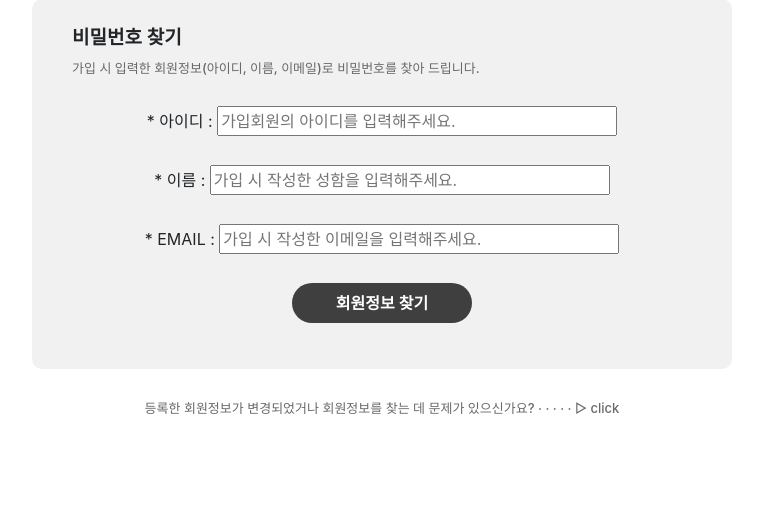
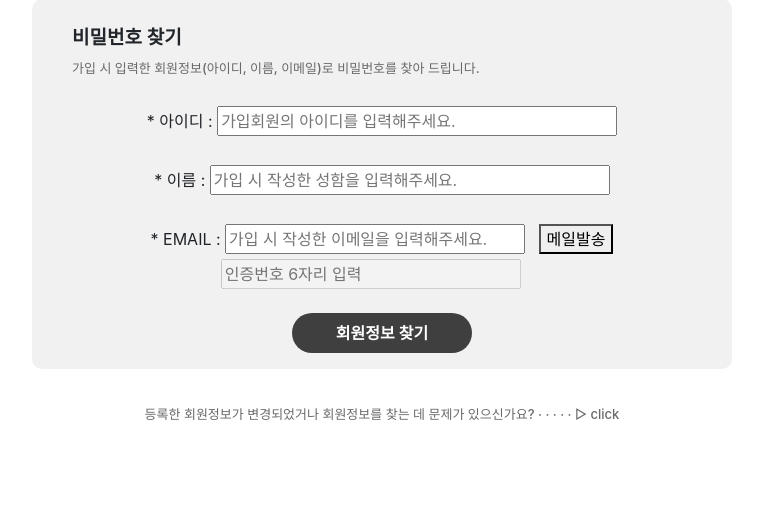
Before and after one commit to hwkim51/Catchmind, a Java web app: page /findPwdPage.me in a window 1280 px wide. Shown: the part 241-770 px from the top of the page, without its empty margins (258-1021 px from the left). Run offline with Spring Boot 4, a stand-in JSP engine, Linux system fonts and the light colour scheme; the project's own start-up code is not run, and a stand-in starts its controllers and pages; some of the project's set-up classes (security, data sources, template engines, error pages and the like) are left out, and stand-ins take their place; some libraries are stand-ins or nearby versions.

Commit message:
'문제가 있으신가요.. ?' 1:1 문의로 이동하는 매핑 추가(수빈)
'문제가 있으신가요.. ?' 1:1 문의로 이동하는 매핑 추가(수빈)

```diff
--- a/Catchmind/src/main/webapp/WEB-INF/views/member/findId.jsp
+++ b/Catchmind/src/main/webapp/WEB-INF/views/member/findId.jsp
@@ -75,7 +75,7 @@
             <input type="email" id="email" name="email" placeholder="가입 시 작성한 이메일 입력해주세요." required><br><br><br>
 
             <input type="submit" id="btn-find" class="btn-terms" value=" 회원정보 찾기 ">
-            <br><br><br><br><a href="1:1문의매핑" class="info_font" id="inquiry">등록한 회원정보가 변경되었거나 회원정보를 찾는 데 문제가 있으신가요? · · · · · ▷ click </a>
+            <br><br><br><br><a href="enrollForm.in" class="info_font" id="inquiry">등록한 회원정보가 변경되었거나 회원정보를 찾는 데 문제가 있으신가요? · · · · · ▷ click </a>
         </div>
     </form>
 
--- a/Catchmind/src/main/webapp/WEB-INF/views/member/findPwd.jsp
+++ b/Catchmind/src/main/webapp/WEB-INF/views/member/findPwd.jsp
@@ -77,10 +77,12 @@
             <input type="text" id="userName" name="userName" placeholder="가입 시 작성한 성함을 입력해주세요." required><br><br>
 
             <label for="email">* EMAIL : </label>
-            <input type="email" id="email" name="email" placeholder="가입 시 작성한 이메일을 입력해주세요." required><br><br>
+            <input type="email" id="email" name="email" style="width:300px;" placeholder="가입 시 작성한 이메일을 입력해주세요." required> &nbsp;
+            <button type="button" id="clickButton" onclick="getCertificationNum();">메일발송</button><br>
+            <input type="text" name="loginNumber" id="loginNumber" style="width:300px;" disabled placeholder="인증번호 6자리 입력" size="25"> &nbsp;&nbsp;&nbsp;&nbsp; <br><br>
 
             <input type="submit" id="btn-find" class="btn-terms" value=" 회원정보 찾기 ">
-            <br><br><br><br><a href="1:1문의매핑" class="info_font" id="inquiry">등록한 회원정보가 변경되었거나 회원정보를 찾는 데 문제가 있으신가요? · · · · · ▷ click </a>
+            <br><br><br><a href="enrollForm.in" class="info_font" id="inquiry">등록한 회원정보가 변경되었거나 회원정보를 찾는 데 문제가 있으신가요? · · · · · ▷ click </a>
 
         </div>
     </form>
@@ -88,5 +90,41 @@
     <%-- footer 영역 --%>
     <jsp:include page="../common/footer.jsp"/>
 
+    <script>
+        var otp;
+        function getCertificationNum() {
+            alert("인증번호가 발송되었습니다.");
+            var email = $("#email").val();
+            $("#loginNumber").removeAttr("disabled");
+
+            $.ajax({
+                url : "sendEmail.me",
+                data : {email : email},
+                type : "post",
+                success : function(result) {
+
+                // result : 컨트롤러에서 발생시킨 otp 코드
+                otp = result;
+                },
+                error : function() {
+                        console.log("이메일 인증용 ajax 실패");
+                }
+            });
+        }
+
+        function invalidateNum() {
+
+            var inputOtp = $("#loginNumber").val();
+                 if(otp == inputOtp) {
+                     alert("인증되었습니다. ");
+                     return true;
+                } else {
+                      alert("인증번호가 맞지 않습니다.");
+                      $("#loginNumber").val("").attr("disabled", true);
+                    return false;
+            }
+            return false;
+       }
+    </script>
 </body>
 </html>
```
